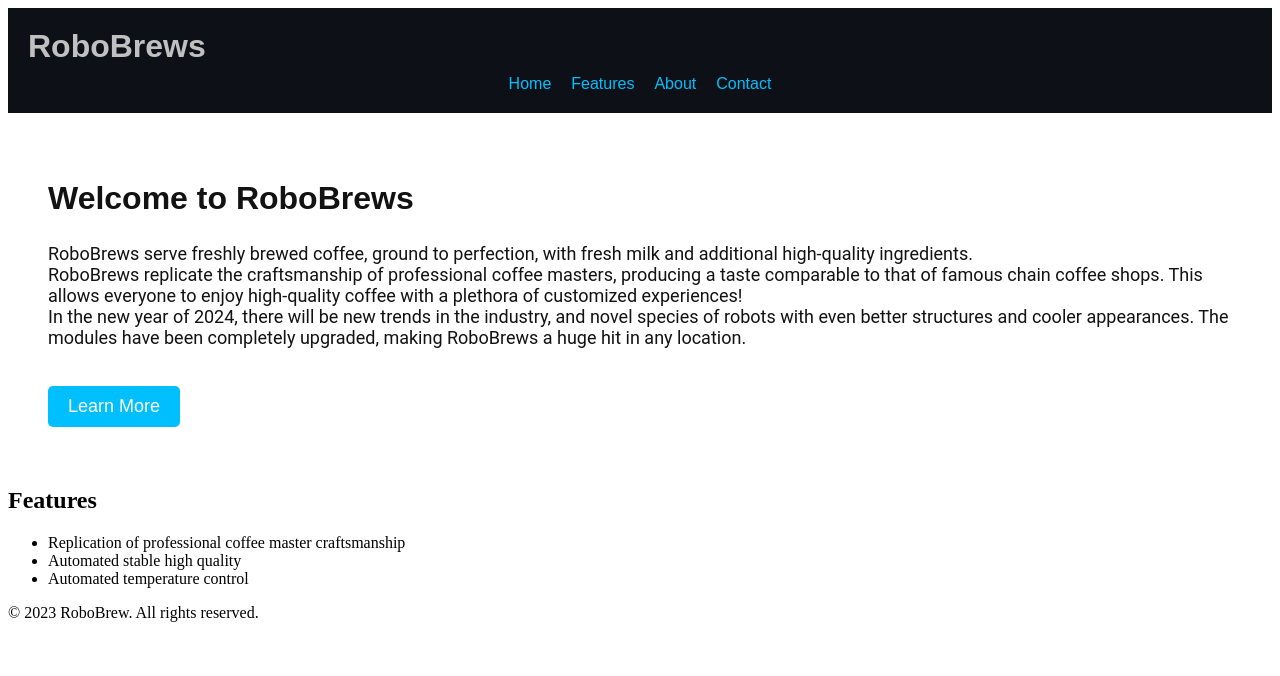
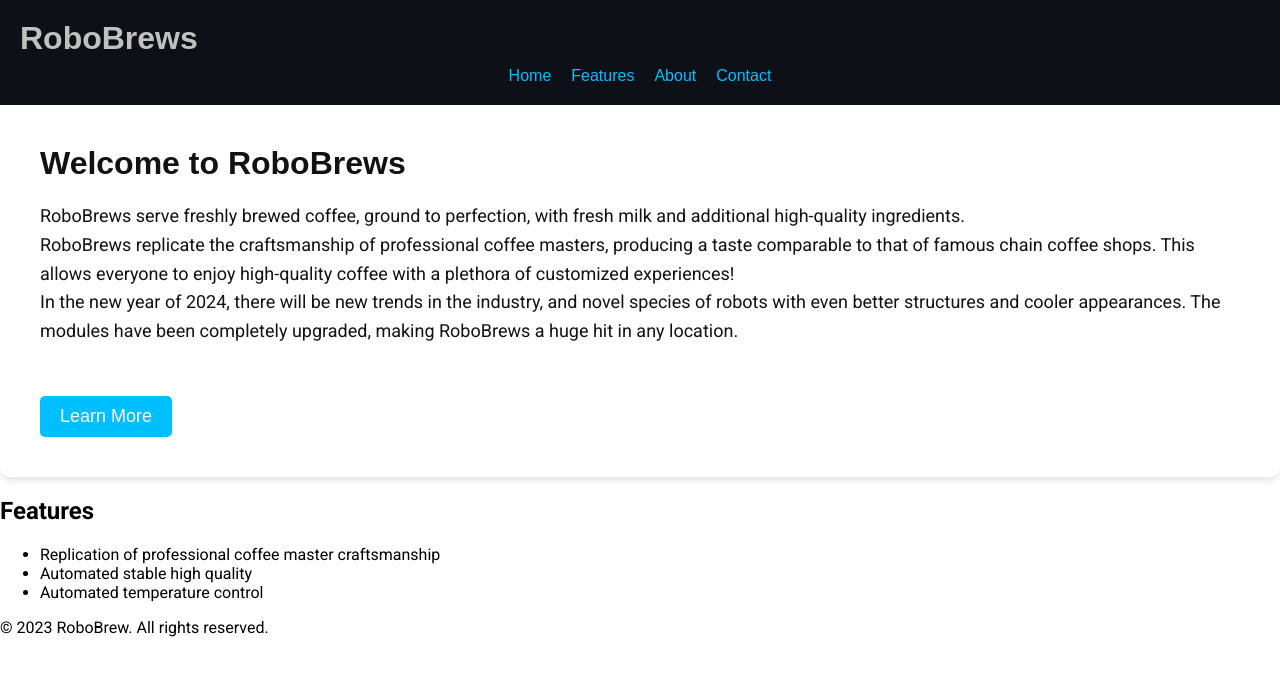
Before and after one commit to robobrews/robobrews, a plain HTML site: page index.html in a window 1280 px wide. Drawn offline with Linux system fonts and the light colour scheme; a web font is replaced by a local one.

Commit message:
fixed  the style.css name

```diff
--- a/index.html
+++ b/index.html
@@ -5,7 +5,7 @@
     <meta charset="UTF-8">
    <meta name="viewport" content="width=device-width, initial-scale=1.0">
     <title>RoboBrews</title>
-    <link rel="stylesheet" href="styles.css">
+    <link rel="stylesheet" href="style.css">
   </head>
   <body>
     <header style="background-color: #0D1117; color: #C0C0C0; padding: 20px;">
--- a/style.css
+++ b/style.css
@@ -7,20 +7,24 @@ body {
 }
 
 section {
-  background-color: #FFFFFF;
+  background-color: #F5F5F5;
   color: #121212;
   padding: 40px;
+  border-radius: 10px;
+  box-shadow: 0 4px 6px rgba(0, 0, 0, 0.1);
 }
 
-h2 {
+section h2 {
   font-family: 'Electrolize', sans-serif;
-  font-size: 32px;
+  font-size: 36px;
   margin-top: 0;
+  margin-bottom: 20px;
 }
 
-p {
+section p {
   font-size: 18px;
-  line-height: 1.5;
+  line-height: 1.6;
+  margin-bottom: 30px;
 }
 
 .cta {
@@ -28,9 +32,13 @@ p {
   background-color: #00BFFF;
   color: #FFFFFF;
   text-decoration: none;
-  padding: 10px 20px;
+  padding: 12px 24px;
   border-radius: 5px;
   font-family: 'Electrolize', sans-serif;
   font-size: 18px;
-  margin-top: 20px;
+  transition: background-color 0.3s ease;
 }
+
+.cta:hover {
+  background-color: #0099CC;
+}
```
